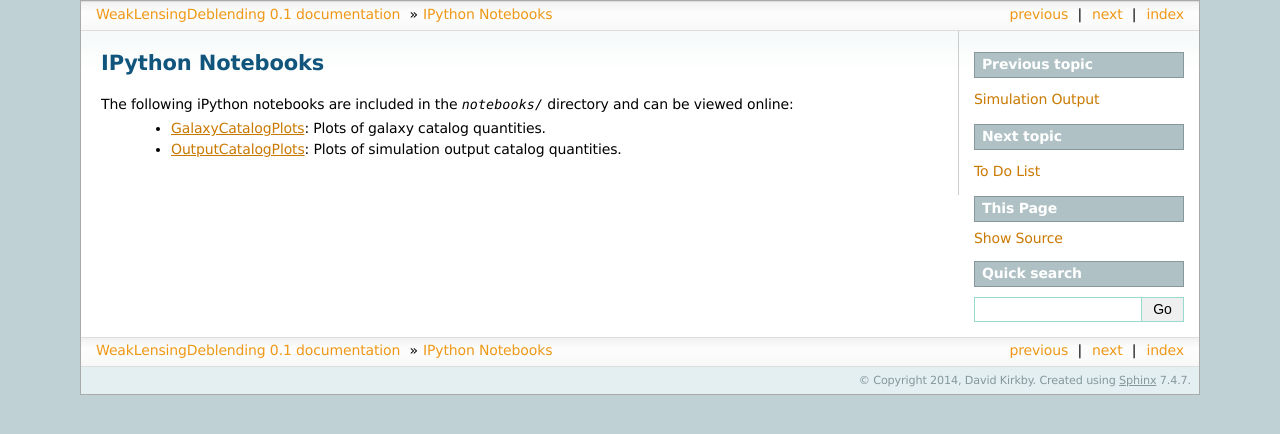
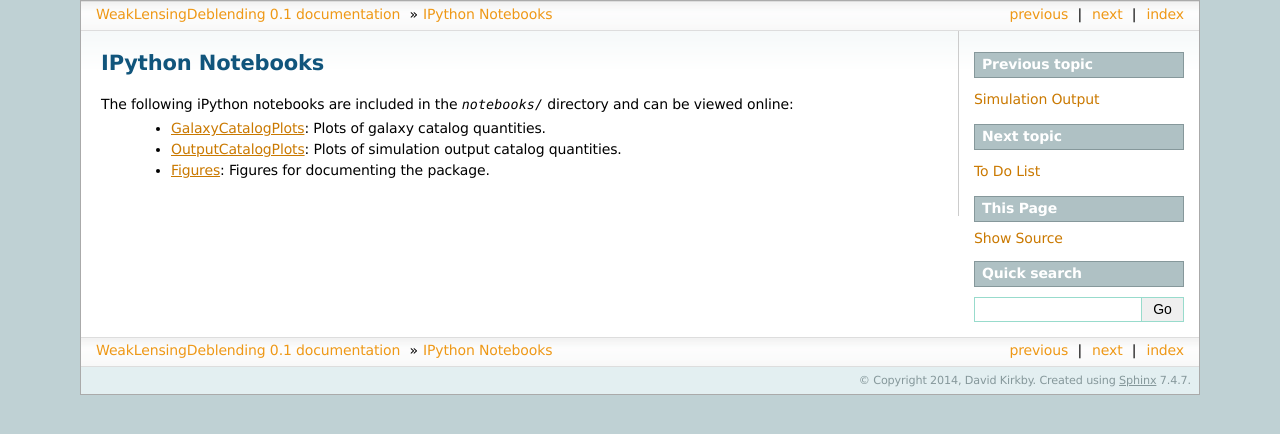
Before and after one commit to LSSTDESC/WeakLensingDeblending, a Sphinx documentation site: the page built from docs/notebooks.rst, in a window 1280 px wide. Shown: the top 434 px of the page. Built offline with Sphinx 7.4.7, drawn with Linux system fonts in a browser that asks for light colours.

Commit message:
Add new notebook for generating documentation figures.

```diff
--- a/docs/notebooks.rst
+++ b/docs/notebooks.rst
@@ -4,3 +4,4 @@ IPython Notebooks
 The following iPython notebooks are included in the `notebooks/` directory and can be viewed online:
  * `GalaxyCatalogPlots <http://nbviewer.ipython.org/github/DarkEnergyScienceCollaboration/WeakLensingDeblending/blob/master/notebooks/GalaxyCatalogPlots.ipynb>`_: Plots of galaxy catalog quantities.
  * `OutputCatalogPlots <http://nbviewer.ipython.org/github/DarkEnergyScienceCollaboration/WeakLensingDeblending/blob/master/notebooks/OutputCatalogPlots.ipynb>`_: Plots of simulation output catalog quantities.
+ * `Figures <http://nbviewer.ipython.org/github/DarkEnergyScienceCollaboration/WeakLensingDeblending/blob/master/notebooks/Figures.ipynb>`_: Figures for documenting the package.
```
Also changed, not shown: 2 other files.
